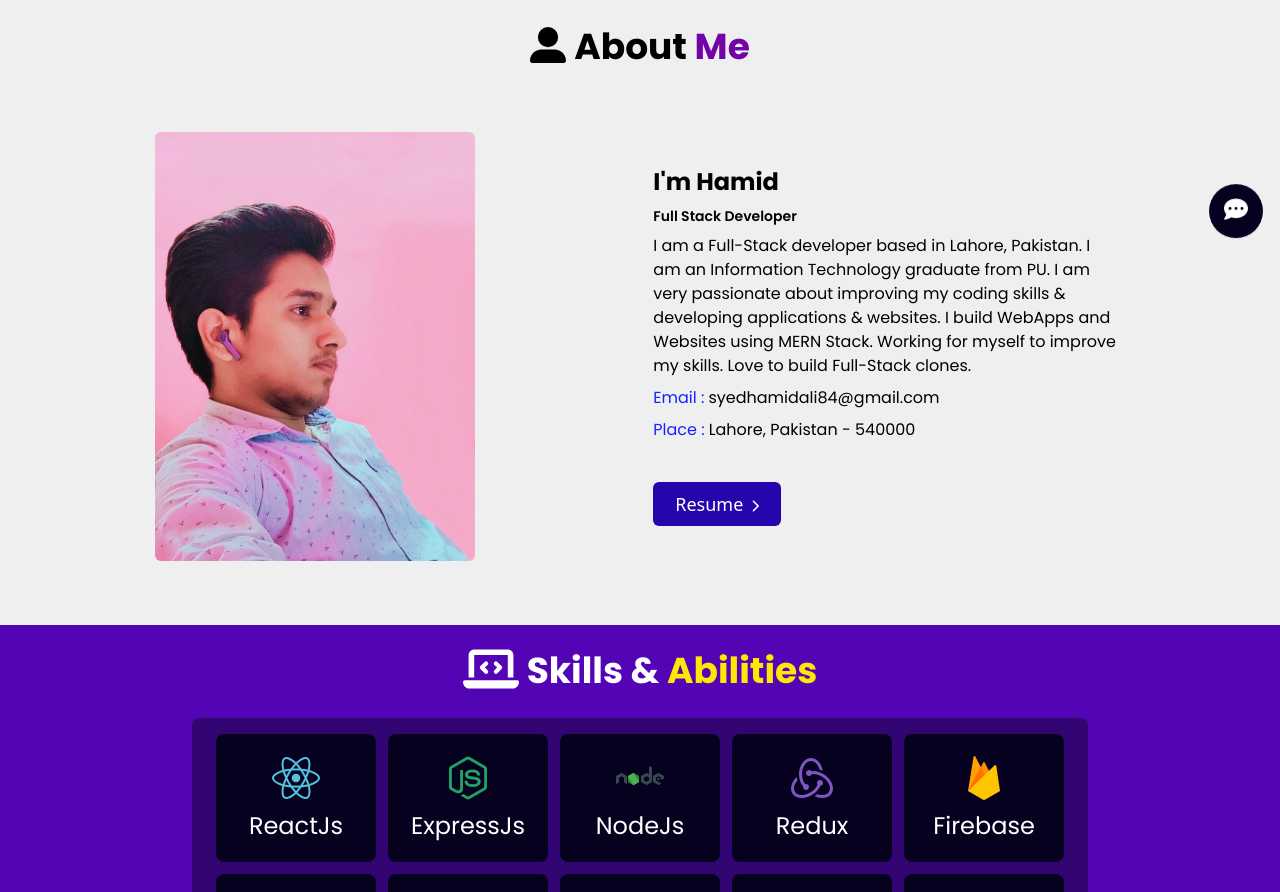
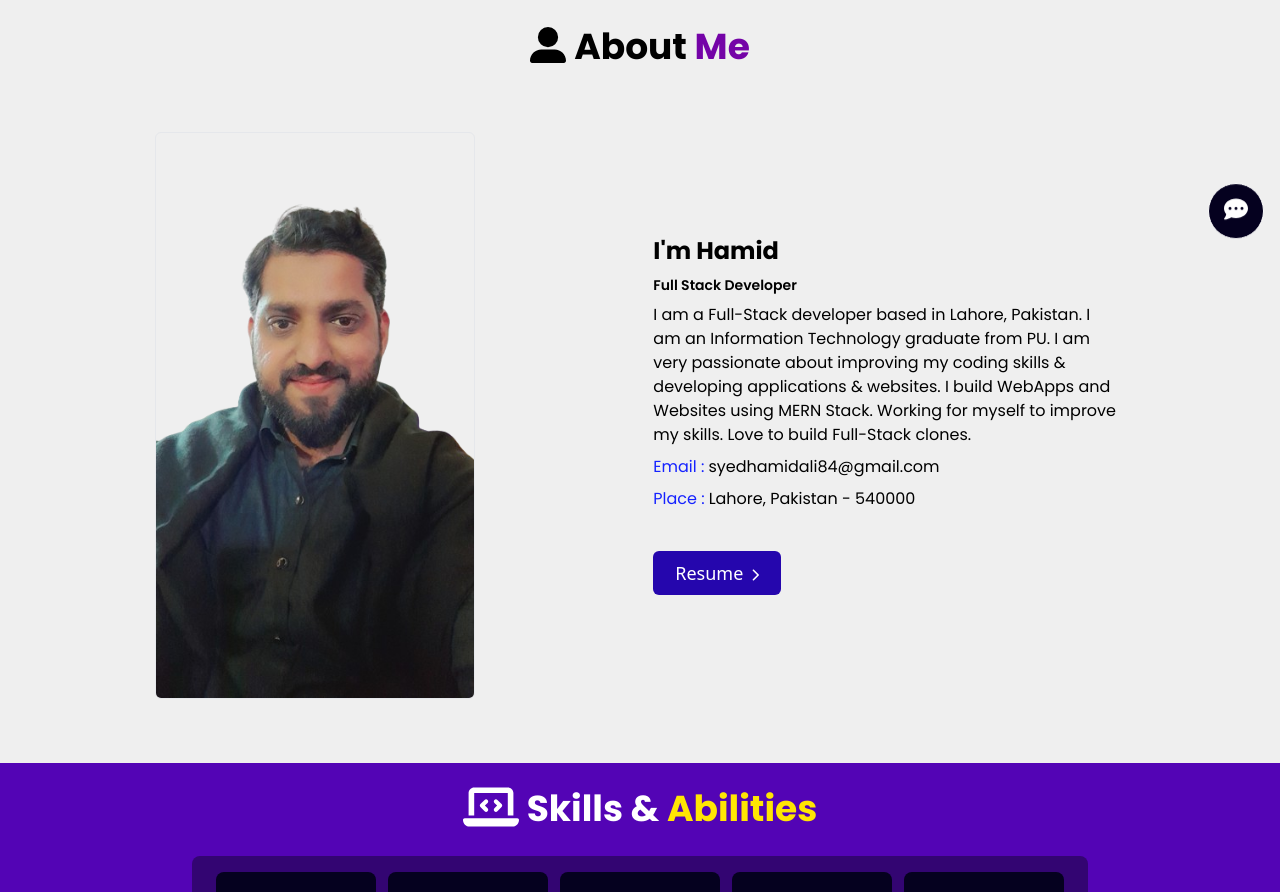
Before and after one commit to Syedhamid84/Portfolio, a React (Create React App) app: page / in a window 1280 px wide. Shown: the part 540-1432 px from the top of the page. Built offline with nearby package versions, Linux system fonts and the light colour scheme.

Commit message:
image fixed

```diff
--- a/src/Pages/About.jsx
+++ b/src/Pages/About.jsx
@@ -1,5 +1,5 @@
 import React from "react";
-import ProfileImage from "../images/profile2.jpg";
+import ProfileImage from "../images/hamid.png";
 import { FontAwesomeIcon } from "@fortawesome/react-fontawesome";
 import { faChevronRight } from "@fortawesome/free-solid-svg-icons";
 import { faUserAlt } from "@fortawesome/free-solid-svg-icons";
@@ -21,7 +21,11 @@ const About = () => {
         </h1>
       </div>
       <div className="flex flex-col md:flex-row gap-8 items-center justify-evenly mt-12 p-4">
-        <img className="rounded-md w-80" src={ProfileImage} alt="" />
+        <img
+          className="rounded-md w-80 border bg-cover"
+          src={ProfileImage}
+          alt=""
+        />
         {AboutData.map((Item, index) => {
           return (
             <div
```
Also changed, not shown: src/images/hamid.png (added).
